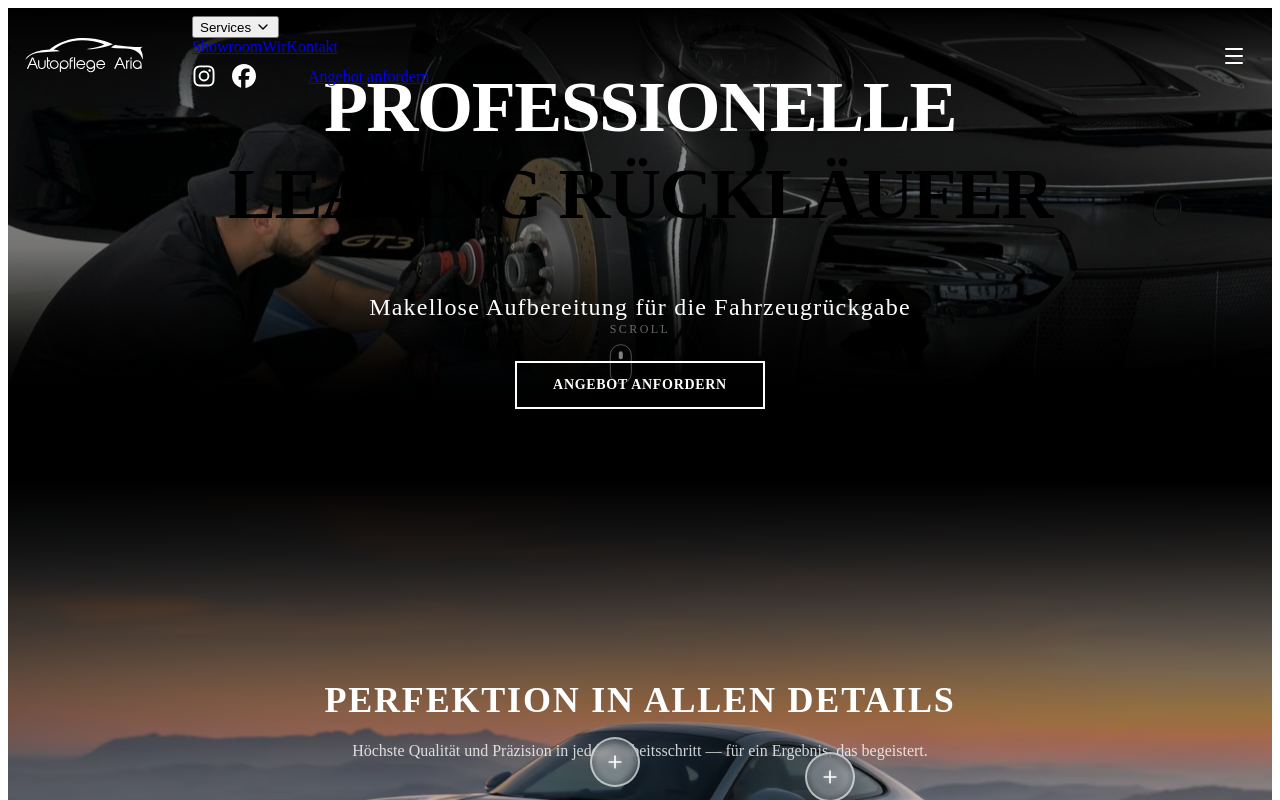
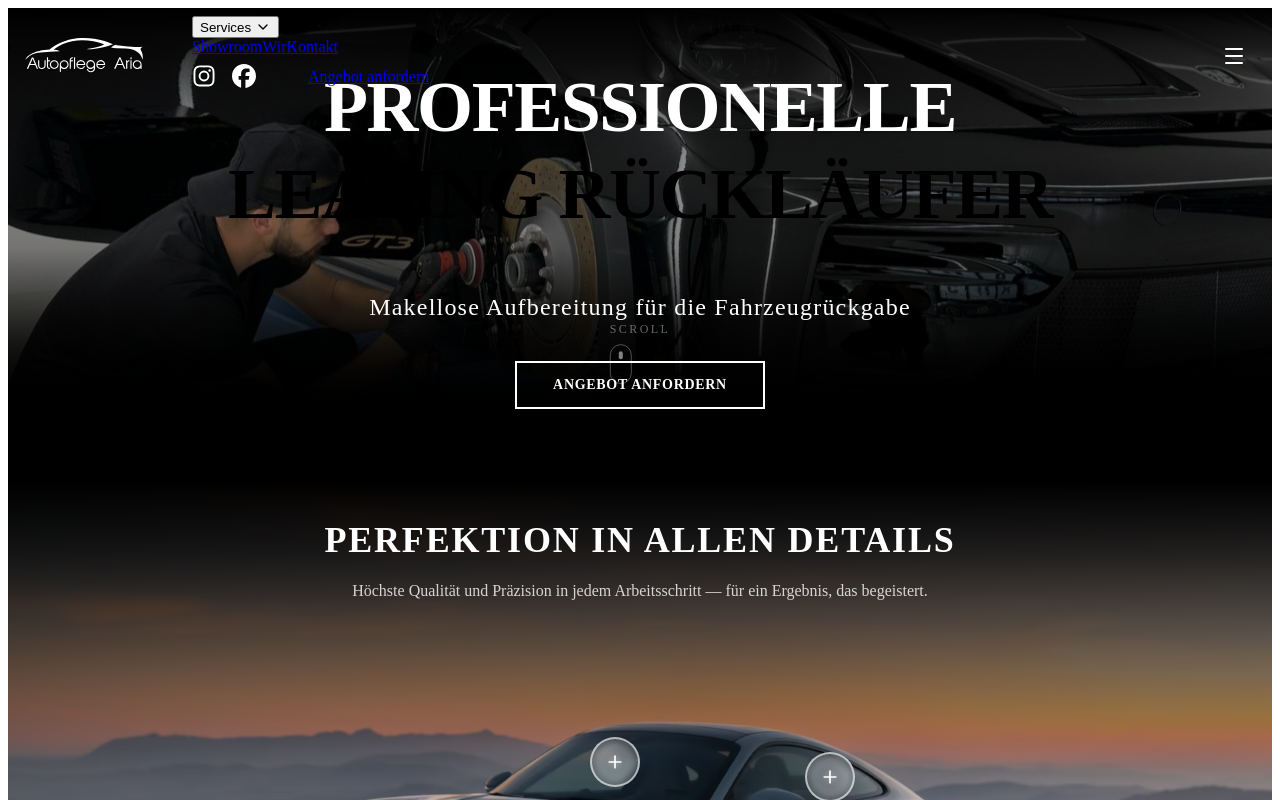
Before and after one commit to ardijancuri/german-cars-website, a React (Vite) app: page / in a window 1280 px wide. Shown: the top 800 px of the page. Built offline with nearby package versions, Linux system fonts and the light colour scheme; the HTML template or start-up script is replaced by a standard one.

Commit message:
layout update

```diff
--- a/src/components/sections/ServiceHighlight.jsx
+++ b/src/components/sections/ServiceHighlight.jsx
@@ -217,25 +217,51 @@ export default function ServiceHighlight() {
                   zIndex: isActive ? 20 : 10,
                 }}
               >
-                {/* Connecting line + Modal (to the left of pin) */}
+                {/* + / - Circle button */}
+                <button
+                  onClick={() => toggleSpot(spot.id)}
+                  style={{
+                    position: 'relative',
+                    width: '50px',
+                    height: '50px',
+                    borderRadius: '50%',
+                    backgroundColor: 'rgba(255, 255, 255, 0.15)',
+                    backdropFilter: 'blur(4px)',
+                    WebkitBackdropFilter: 'blur(4px)',
+                    border: '2px solid rgba(255, 255, 255, 0.6)',
+                    cursor: 'pointer',
+                    transition: 'all 0.3s ease',
+                    display: 'flex',
+                    alignItems: 'center',
+                    justifyContent: 'center',
+                    color: '#ffffff',
+                    zIndex: 20,
+                    padding: 0,
+                  }}
+                  aria-label={spot.title}
+                >
+                  {isActive ? (
+                    <Minus style={{ width: '22px', height: '22px', color: '#ffffff' }} />
+                  ) : (
+                    <Plus style={{ width: '20px', height: '20px' }} />
+                  )}
+                </button>
+
+                {/* Modal - pin sits in top-right corner */}
                 <div
                   className={`hotspot-container ${isActive ? 'hotspot-visible' : ''}`}
                   style={{
                     position: 'absolute',
-                    right: '100%',
-                    top: '50%',
-                    transform: 'translateY(-50%)',
-                    alignItems: 'center',
+                    top: '-12px',
+                    right: '-12px',
                     zIndex: 15,
                   }}
                 >
-                      {/* Modal card - blur + opacity on same element */}
                       <div
                         className={`hotspot-modal ${isActive ? 'hotspot-modal-visible' : ''}`}
                         style={{
                           width: '320px',
                           padding: '24px',
-                          marginRight: '0',
                         }}
                       >
                         {/* Title row */}
@@ -310,47 +336,7 @@ export default function ServiceHighlight() {
                           {spot.cta}
                         </Link>
                       </div>
-
-                      {/* Connecting line */}
-                      <div
-                        style={{
-                          width: '40px',
-                          height: '2px',
-                          backgroundColor: 'rgba(255, 255, 255, 0.5)',
-                          flexShrink: 0,
-                        }}
-                      />
                 </div>
-
-                {/* + / - Circle button */}
-                <button
-                  onClick={() => toggleSpot(spot.id)}
-                  style={{
-                    position: 'relative',
-                    width: '50px',
-                    height: '50px',
-                    borderRadius: '50%',
-                    backgroundColor: 'rgba(255, 255, 255, 0.15)',
-                    backdropFilter: 'blur(4px)',
-                    WebkitBackdropFilter: 'blur(4px)',
-                    border: '2px solid rgba(255, 255, 255, 0.6)',
-                    cursor: 'pointer',
-                    transition: 'all 0.3s ease',
-                    display: 'flex',
-                    alignItems: 'center',
-                    justifyContent: 'center',
-                    color: '#ffffff',
-                    zIndex: 2,
-                    padding: 0,
-                  }}
-                  aria-label={spot.title}
-                >
-                  {isActive ? (
-                    <Minus style={{ width: '22px', height: '22px', color: '#ffffff' }} />
-                  ) : (
-                    <Plus style={{ width: '20px', height: '20px' }} />
-                  )}
-                </button>
               </div>
             )
           })}
@@ -438,7 +424,7 @@ export default function ServiceHighlight() {
           display: none;
         }
         .hotspot-visible {
-          display: flex !important;
+          display: block !important;
         }
         .hotspot-modal {
           background: rgba(0, 0, 0, 0.4);
@@ -452,7 +438,12 @@ export default function ServiceHighlight() {
             min-height: 400px;
           }
           .service-highlight-header {
-            padding-top: 240px !important;
+            padding-top: 80px !important;
+          }
+        }
+        @media (min-width: 1440px) {
+          .service-highlight-header {
+            padding-top: 200px !important;
           }
         }
       `}</style>
```
